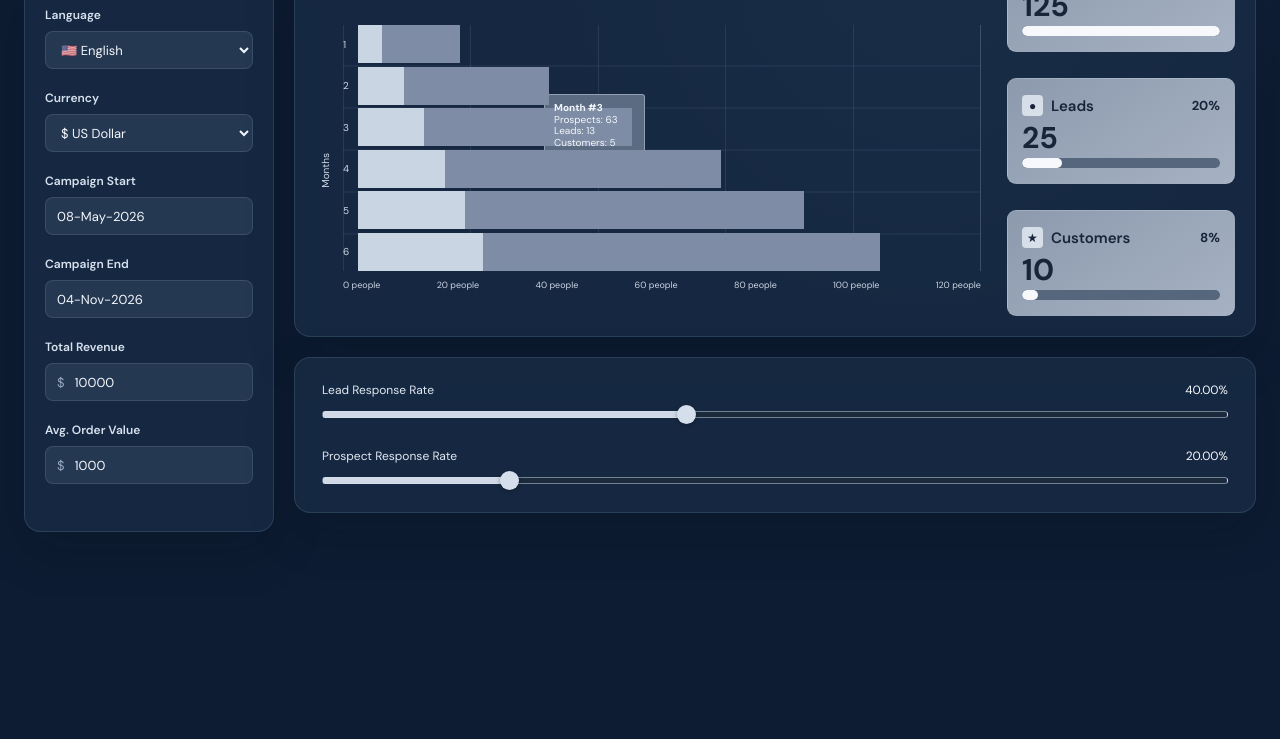
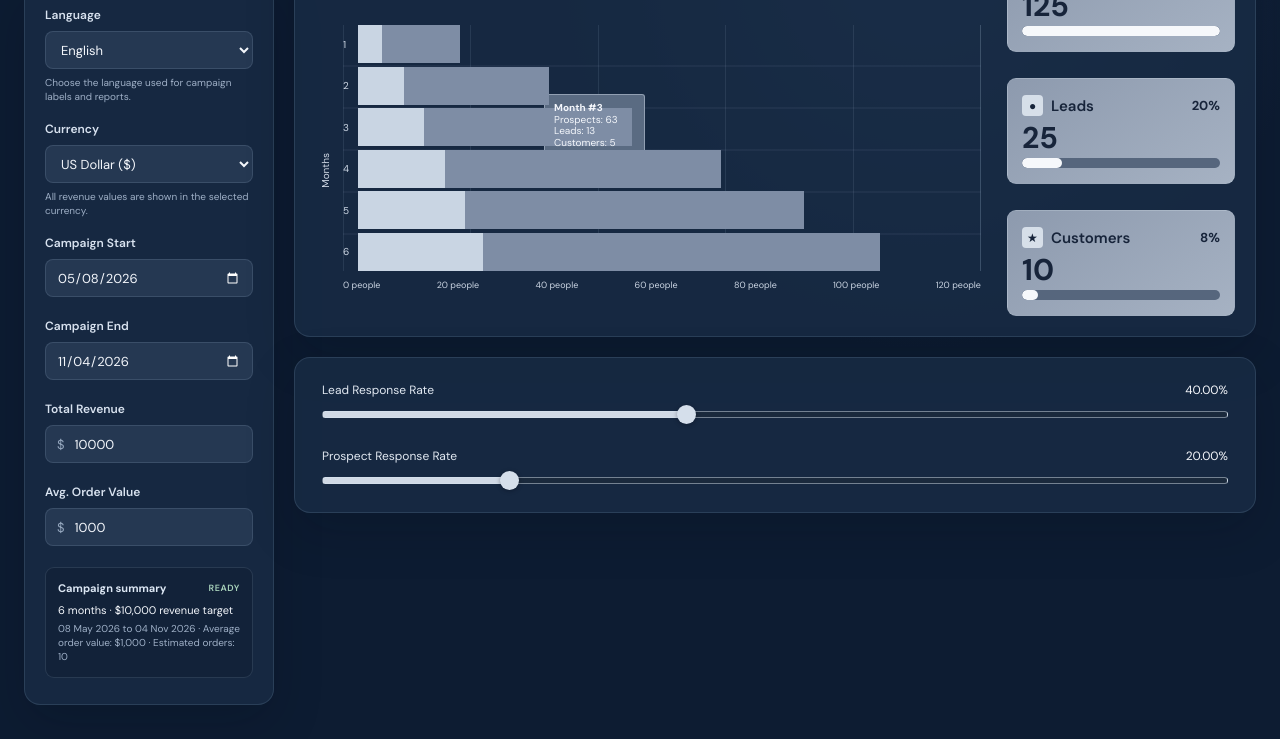
Before and after one commit to darina-raycheva/Lead-Predictor, a plain HTML site: page index.html in a window 1280 px wide. Shown: the part 105-844 px from the top of the page. Before the commit the page ends 800 px from the top, so only its background shows below. Drawn offline with Linux system fonts and the light colour scheme.

Commit message:
Fixing bugs
Some functionalities stop working after last commit

```diff
--- a/app.js
+++ b/app.js
@@ -20,3 +20,61 @@ document.querySelectorAll('input[type="range"]').forEach((range) => {
   range.addEventListener('change', updateOutput);
   updateOutput();
 });
+
+const campaignForm = document.querySelector('#campaign-form');
+
+if (campaignForm) {
+  const currency = document.querySelector('#currency');
+  const campaignStart = document.querySelector('#campaign-start');
+  const campaignEnd = document.querySelector('#campaign-end');
+  const totalRevenue = document.querySelector('#total-revenue');
+  const orderValue = document.querySelector('#order-value');
+  const currencySymbols = document.querySelectorAll('.currency-symbol');
+  const summary = document.querySelector('#campaign-summary');
+  const detail = document.querySelector('#campaign-detail');
+  const status = document.querySelector('.summary-status');
+
+  const formatMoney = (value) => new Intl.NumberFormat('en-US', {
+    style: 'currency',
+    currency: currency.value,
+    maximumFractionDigits: 0,
+  }).format(Number(value) || 0);
+
+  const formatDate = (value) => new Intl.DateTimeFormat('en-GB', {
+    day: '2-digit', month: 'short', year: 'numeric',
+  }).format(new Date(`${value}T00:00:00`));
+
+  const updateCampaignSummary = () => {
+    const start = new Date(`${campaignStart.value}T00:00:00`);
+    const end = new Date(`${campaignEnd.value}T00:00:00`);
+    const revenue = Number(totalRevenue.value);
+    const averageOrder = Number(orderValue.value);
+    const validDates = campaignStart.value && campaignEnd.value && end >= start;
+    const validNumbers = revenue >= 0 && averageOrder > 0;
+
+    campaignEnd.min = campaignStart.value;
+    status.classList.toggle('is-invalid', !validDates || !validNumbers);
+    status.textContent = validDates && validNumbers ? 'Ready' : 'Check values';
+
+    if (!validDates) {
+      summary.textContent = 'Campaign end must be after the start date.';
+      detail.textContent = 'Choose a valid campaign period to continue.';
+      return;
+    }
+
+    const months = Math.max(1, Math.round((end - start) / (1000 * 60 * 60 * 24 * 30.4375)));
+    const estimatedOrders = Math.floor(revenue / averageOrder);
+    summary.textContent = `${months} month${months === 1 ? '' : 's'} · ${formatMoney(revenue)} revenue target`;
+    detail.textContent = `${formatDate(campaignStart.value)} to ${formatDate(campaignEnd.value)} · Average order value: ${formatMoney(averageOrder)} · Estimated orders: ${estimatedOrders}`;
+  };
+
+  const updateCurrency = () => {
+    const symbol = currency.options[currency.selectedIndex].dataset.symbol;
+    currencySymbols.forEach((element) => { element.textContent = symbol; });
+    updateCampaignSummary();
+  };
+
+  campaignForm.addEventListener('input', updateCampaignSummary);
+  currency.addEventListener('change', updateCurrency);
+  updateCurrency();
+}
--- a/index.html
+++ b/index.html
@@ -19,28 +19,43 @@
         <span>Lead<span>Predictor</span></span>
       </div>
 
-      <form class="filters-panel">
+      <form class="filters-panel" id="campaign-form">
         <label class="field-label" for="language">Language</label>
-        <select class="field-control" id="language" name="language">
-          <option>🇺🇸  English</option>
+        <select class="field-control" id="language" name="language" aria-describedby="language-help">
+          <option value="en">English</option>
+          <option value="bg">Bulgarian</option>
+          <option value="de">German</option>
+          <option value="es">Spanish</option>
+          <option value="fr">French</option>
         </select>
+        <small class="field-help" id="language-help">Choose the language used for campaign labels and reports.</small>
 
         <label class="field-label" for="currency">Currency</label>
-        <select class="field-control" id="currency" name="currency">
-          <option>$  US Dollar</option>
+        <select class="field-control" id="currency" name="currency" aria-describedby="currency-help">
+          <option value="USD" data-symbol="$">US Dollar ($)</option>
+          <option value="EUR" data-symbol="€">Euro (€)</option>
+          <option value="GBP" data-symbol="£">British Pound (£)</option>
+          <option value="BGN" data-symbol="лв">Bulgarian Lev (лв)</option>
         </select>
+        <small class="field-help" id="currency-help">All revenue values are shown in the selected currency.</small>
 
         <label class="field-label" for="campaign-start">Campaign Start</label>
-        <input class="field-control" id="campaign-start" type="text" value="08-May-2026">
+        <input class="field-control" id="campaign-start" name="campaignStart" type="date" value="2026-05-08" required>
 
         <label class="field-label" for="campaign-end">Campaign End</label>
-        <input class="field-control" id="campaign-end" type="text" value="04-Nov-2026">
+        <input class="field-control" id="campaign-end" name="campaignEnd" type="date" value="2026-11-04" required>
 
         <label class="field-label" for="total-revenue">Total Revenue</label>
-        <div class="input-prefix"><span>$</span><input id="total-revenue" type="text" value="10000"></div>
+        <div class="input-prefix"><span class="currency-symbol">$</span><input id="total-revenue" name="totalRevenue" type="number" min="0" step="100" value="10000" required></div>
 
         <label class="field-label" for="order-value">Avg. Order Value</label>
-        <div class="input-prefix"><span>$</span><input id="order-value" type="text" value="1000"></div>
+        <div class="input-prefix"><span class="currency-symbol">$</span><input id="order-value" name="orderValue" type="number" min="0" step="50" value="1000" required></div>
+
+        <div class="form-summary" aria-live="polite">
+          <div class="summary-heading"><span>Campaign summary</span><span class="summary-status">Ready</span></div>
+          <p id="campaign-summary">6 months · $10,000 revenue target</p>
+          <span id="campaign-detail">08 May 2026 to 04 Nov 2026 · Average order value: $1,000 · Estimated orders: 10</span>
+        </div>
       </form>
     </aside>
 
--- a/styles.css
+++ b/styles.css
@@ -43,10 +43,18 @@ body {
 .filters-panel { padding: 23px 20px 26px; border-radius: 16px; }
 .field-label { display: block; margin: 0 0 8px; color: #d8e2ef; font-size: 12px; font-weight: 600; }
 .field-control, .input-prefix { width: 100%; height: 38px; margin: 0 0 21px; border: 1px solid rgba(156, 178, 205, 0.18); border-radius: 8px; background: #253852; color: var(--text); font: inherit; font-size: 13px; outline: none; }
-select.field-control { padding: 0 11px; }
+select.field-control { padding: 0 11px; cursor: pointer; }
 input.field-control { padding: 0 11px; }
+.field-control:focus, .input-prefix:focus-within { border-color: #9eb9d9; box-shadow: 0 0 0 3px rgba(158, 185, 217, 0.16); }
+.field-help { display: block; margin: -14px 0 18px; color: var(--muted); font-size: 10px; line-height: 1.35; }
 .input-prefix { display: flex; align-items: center; padding-left: 11px; color: #93a5bc; }
 .input-prefix input { min-width: 0; flex: 1; height: 100%; padding: 0 10px; border: 0; background: transparent; color: var(--text); font: inherit; font-size: 13px; outline: none; }
+.form-summary { margin-top: 2px; padding: 13px 12px; border: 1px solid rgba(156, 178, 205, 0.16); border-radius: 9px; background: rgba(8, 20, 37, 0.26); }
+.summary-heading { display: flex; align-items: center; justify-content: space-between; gap: 8px; color: #dce7f4; font-size: 11px; font-weight: 700; }
+.summary-status { color: #a9d3bb; font-size: 9px; font-weight: 600; text-transform: uppercase; letter-spacing: .6px; }
+.summary-status.is-invalid { color: #e6a6a6; }
+.form-summary p { margin: 8px 0 4px; color: var(--text); font-size: 11px; line-height: 1.35; }
+.form-summary > span { display: block; color: var(--muted); font-size: 10px; line-height: 1.4; }
 
 .content-area { display: flex; min-width: 0; flex-direction: column; gap: 20px; }
 .overview-panel { display: grid; grid-template-columns: minmax(0, 1fr) 228px; gap: 26px; min-height: 396px; padding: 20px 20px 20px 24px; border-radius: 16px; }
```
